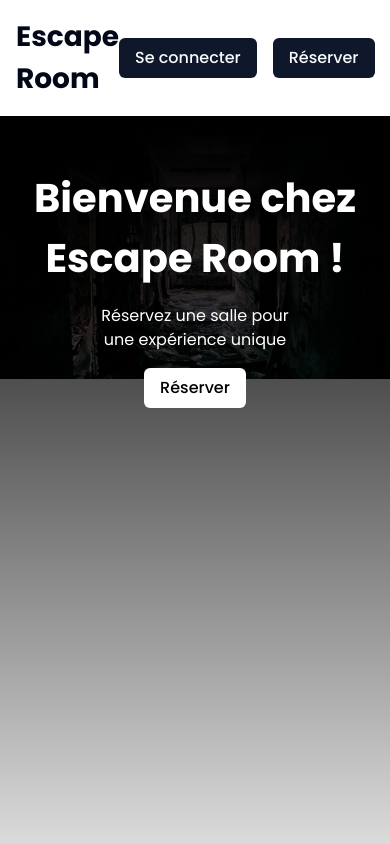
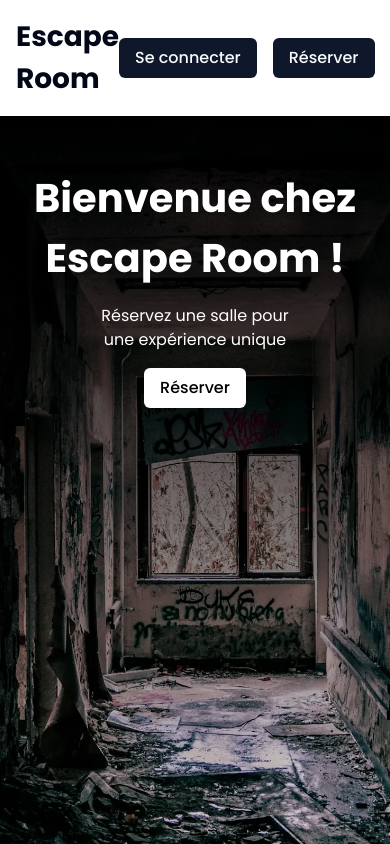
Before and after one commit to SebastienLaurentt/Escape-Game, a Next.js app: page / in a window 390 px wide. Shown: the top 844 px of the page. Built offline with nearby package versions, Linux system fonts and the light colour scheme; no server answers.

Commit message:
fix mobile img display

```diff
--- a/components/shared/Hero.tsx
+++ b/components/shared/Hero.tsx
@@ -6,7 +6,7 @@ const Hero = () => {
   return (
     <div className="relative flex flex-row justify-center h-screen overflow-hidden">
       <div className="absolute top-0 left-0 w-full h-full bg-gradient-to-t from-transparent to-black opacity-100 z-10" />
-      <div className="relative">
+      <div className="flex flex-row justify-center  relative h-screen">
         <Image
           src={BgHome}
           alt="home picture"
```
